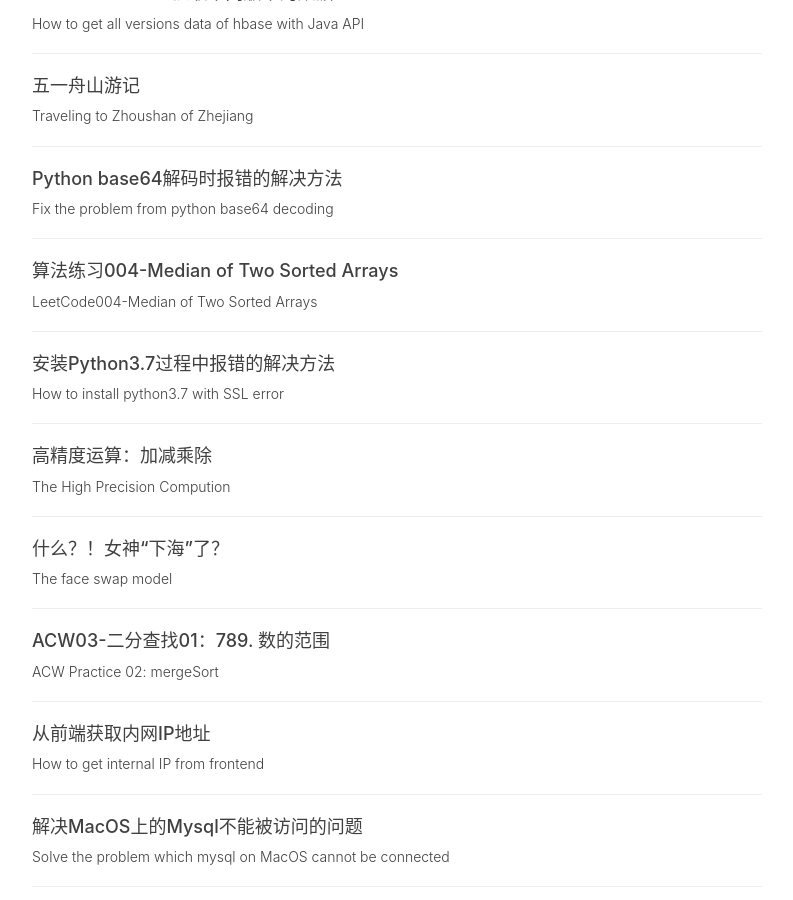
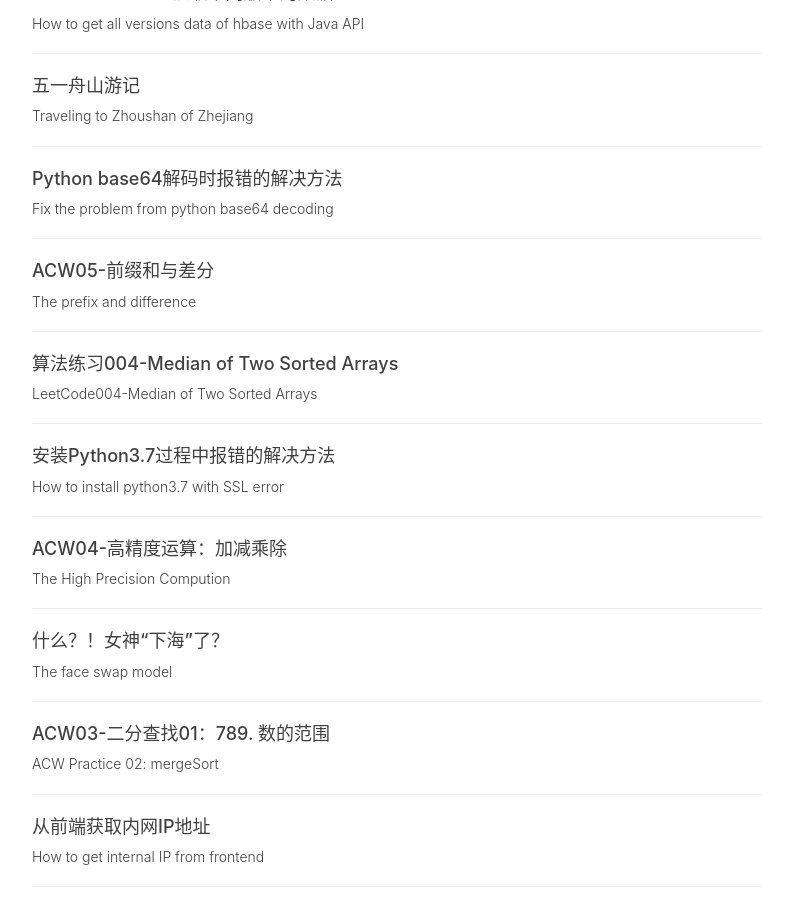
Before and after one commit to rae912/myblog, a Jekyll site: the page built from archive.html, in a window 1280 px wide and 900 px high, scrolled down 4990 px. Shown: the whole window, without its empty margins (253-1046 px from the left). Built offline with Jekyll 4.4.1, drawn with Linux system fonts in a browser that asks for light colours; nearby versions of some CDN libraries; comment, search, counter and statistics services are not loaded; some of the changed lines change nothing that is shown.

Commit message:
new post

````diff
--- a/_posts/2019-04-20-acw-high-precision-compution.md
+++ b/_posts/2019-04-20-acw-high-precision-compution.md
@@ -1,6 +1,6 @@
 ---
 layout: post
-title: "高精度运算：加减乘除"
+title: "ACW04-高精度运算：加减乘除"
 subtitle: "The High Precision Compution"
 author: "qingshan"
 header-img: "img/post-bg-css.jpg"
--- /dev/null
+++ b/_posts/2019-05-01-the-prefix-and-difference.md
@@ -0,0 +1,306 @@
+---
+layout: post
+title: "ACW05-前缀和与差分"
+subtitle: "The prefix and difference"
+author: "qingshan"
+header-img: "img/post-bg-os-metro.jpg"
+header-mask: 0.4
+tags:
+  - 算法
+  - ACW
+---
+
+# ACW 前缀和差分01： 795. 前缀和
+
+输入一个长度为 n 的整数序列。
+
+接下来再输入 m 个询问，每个询问输入一对 l,r。
+
+对于每个询问，输出原序列中从第 l 个数到第 r 个数的和。
+
+输入格式
+第一行包含两个整数 n 和 m。
+
+第二行包含 n 个整数，表示整数数列。
+
+接下来 m 行，每行包含两个整数 l 和 r，表示一个询问的区间范围。
+
+输出格式
+共 m 行，每行输出一个询问的结果。
+
+数据范围
+1≤l≤r≤n,
+1≤n,m≤100000,
+−1000≤数列中元素的值≤1000
+```
+输入样例：
+5 3
+2 1 3 6 4
+1 2
+1 3
+2 4
+输出样例：
+3
+6
+10
+```
+## 思路：
+初始化一个前缀和数列，索引从 1 开始。数列中第一个位置是 s[i+1] = s[i] + a[i]，后面每个位置，都是前一个位置（实际就是前缀和）和当前原始数列 a 的和。后面题意要求输出一个区间的和，就直接从前缀和数列中查询 s[r] - s[l-1]的值就可以了。
+
+## 答：
+```python
+def compute(a):
+    s = [0] * 100010
+    for i in range(len(a)):
+        s[i+1] = s[i] + a[i]
+
+    return s
+
+def main():
+    m, n = [5, 3]
+    a = [2,1,3,6,4]
+
+    s = compute(a)
+
+    print(s[2] - s[1-1])
+    print(s[3] - s[1-1])
+    print(s[4] - s[2-1])
+
+main()
+```
+
+------------------
+
+# ACW 前缀和差分02： 796. 子矩阵的和
+
+输入一个 n 行 m 列的整数矩阵，再输入 q 个询问，每个询问包含四个整数 x1,y1,x2,y2，表示一个子矩阵的左上角坐标和右下角坐标。
+
+对于每个询问输出子矩阵中所有数的和。
+
+输入格式
+第一行包含三个整数 n，m，q。
+
+接下来 n 行，每行包含 m 个整数，表示整数矩阵。
+
+接下来 q 行，每行包含四个整数 x1,y1,x2,y2，表示一组询问。
+
+输出格式
+共 q 行，每行输出一个询问的结果。
+
+数据范围
+1≤n,m≤1000,
+1≤q≤200000,
+1≤x1≤x2≤n,
+1≤y1≤y2≤m,
+−1000≤矩阵内元素的值≤1000
+```
+输入样例：
+3 4 3
+1 7 2 4
+3 6 2 8
+2 1 2 3
+1 1 2 2
+2 1 3 4
+1 3 3 4
+输出样例：
+17
+27
+21
+
+```
+
+## 思路
+基本思路和前缀和一样，只是变成了二维数组，情况要复杂一些。
+
+初始化前缀和为`s[i+1][j+1] = s[i][j+1] + s[i+1][j] - s[i][j] + a[i][j]`；
+
+后面求值查询条件为`s[x2][y2] - s[x2][y1-1] - s[x1-1][y2] + s[x1-1][y1-1]`。
+
+## 答
+```python
+def compute(n, m):
+    a = [[0]*10010 for _ in range(1010)]
+    s = [[0]*10010 for _ in range(1010)]
+
+    for i in range(n):
+        rows = list(map(int, input().split()))
+        for j in range(m):
+            a[i][j] = rows[j]
+
+    for i in range(n):
+        for j in range(m):
+            s[i+1][j+1] = s[i][j+1] + s[i+1][j] - s[i][j] + a[i][j]
+
+    return searchIndex
+
+
+def main():
+    n,m,q = list(map(int, input().split()))
+    s = compute(n,m)
+
+    while q!=0:
+        x1,y1,x2,y2 = list(map(int, input().split()))
+        print(s[x2][y2] - s[x2][y1-1] - s[x1-1][y2] + s[x1-1][y1-1])
+
+main()
+```
+
+---------------
+
+# ACW 前缀和差分03： 797. 差分
+
+输入一个长度为 n 的整数序列。
+
+接下来输入 m 个操作，每个操作包含三个整数 l,r,c，表示将序列中 [l,r] 之间的每个数加上 c。
+
+请你输出进行完所有操作后的序列。
+
+输入格式
+第一行包含两个整数 n 和 m。
+
+第二行包含 n 个整数，表示整数序列。
+
+接下来 m 行，每行包含三个整数 l，r，c，表示一个操作。
+
+输出格式
+共一行，包含 n 个整数，表示最终序列。
+
+数据范围
+1≤n,m≤100000,
+1≤l≤r≤n,
+−1000≤c≤1000,
+−1000≤整数序列中元素的值≤1000
+```
+输入样例：
+6 3
+1 2 2 1 2 1
+1 3 1
+3 5 1
+1 6 1
+输出样例：
+3 4 5 3 4 2
+```
+
+## 思路
+初始化一个差分数组 s, 用于存放差分数组。初始化为 s[l] +=c , s[r+1] -=c。这里初始化时候是 l=r的。所以初始化以后，除了 s[0] = a[i] 以外，其他的位置在下次计算时候会被抵消，还是为 a[i] - a[i+1] (差分)。后面每一次 insert 操作，也只变化对应 l,r+1 两个位置上的值。最后，s[i] += s[i-1]即可还原出题意要求的原始数组。
+
+## 答
+```python
+def insert(nums, l ,r, c):
+    # b 查分数组， l起始位置，r结束位置，c加数
+    nums[l] += c
+    nums[r+1] -= c
+
+
+def main():
+    n, m = map(int, input().split())
+    a = [0] * (n+10) # 原值数组
+    b = [0] * (n+10) # 差分数组
+
+    nums = list(map(int, input().split()))
+    index=0
+    for v in nums:
+        a[index+1] = v
+        index+=1
+    for i in range(1, n+1):
+        insert(b, i, i, a[i]) # 构建差分数组
+
+    while m>0:
+        m-=1
+        l,r,c = map(int, input().split())
+
+        insert(b, l, r, c)  # 变更差分数组
+
+    for i in range(1, n+1):
+        b[i] += b[i-1] # 还原原始数组
+        print(b[i], end = " ")
+
+main()
+
+```
+------------------
+
+# ACW 前缀和差分04： 798. 差分矩阵
+
+输入一个 n 行 m 列的整数矩阵，再输入 q 个操作，每个操作包含五个整数 x1,y1,x2,y2,c，其中 (x1,y1) 和 (x2,y2) 表示一个子矩阵的左上角坐标和右下角坐标。
+
+每个操作都要将选中的子矩阵中的每个元素的值加上 c。
+
+请你将进行完所有操作后的矩阵输出。
+
+输入格式
+第一行包含整数 n,m,q。
+
+接下来 n 行，每行包含 m 个整数，表示整数矩阵。
+
+接下来 q 行，每行包含 5 个整数 x1,y1,x2,y2,c，表示一个操作。
+
+输出格式
+共 n 行，每行 m 个整数，表示所有操作进行完毕后的最终矩阵。
+
+数据范围
+1≤n,m≤1000,
+1≤q≤100000,
+1≤x1≤x2≤n,
+1≤y1≤y2≤m,
+−1000≤c≤1000,
+−1000≤矩阵内元素的值≤1000
+```
+输入样例：
+3 4 3
+1 2 2 1
+3 2 2 1
+1 1 1 1
+1 1 2 2 1
+1 3 2 3 2
+3 1 3 4 1
+输出样例：
+2 3 4 1
+4 3 4 1
+2 2 2 2
+```
+
+## 思路
+思路参考差分数组。在二维数组情况下更为复杂一点。insert函数为
+```python
+b[x1][y1] +=c
+b[x1][y2+1] -= c
+b[x2+1][y1] -= c
+b[x2+1][y2+1] += c
+```
+初始状态：`insert(b, i+1, j+1, i+1, j+1, a[i+1][j+1])`
+最后还原：`b[i+1][j+1] = b[i][j+1] + b[i+1][j] + b[i+1][j+1] - b[i][j]`
+
+## 答
+```python
+a = [[0] * 1010 for _ in range(1010)]
+b = [[0] * 1010 for _ in range(1010)]
+
+def insert(b, x1, y1, x2, y2, c):
+    b[x1][y1] += c
+    b[x1][y2+1] -= c
+    b[x2+1][y1] -= c
+    b[x2+1][y2+1] += c
+
+def main():
+    n,m,q = list(map(int, input().split()))
+    for i in range(n):
+        nums = list(map(int, input().split()))
+        for j in range(m):
+            a[i+1][j+1] = nums[j]
+            insert(b, i+1, j+1, i+1, j+1, a[i+1][j+1])
+
+    while q!=0:
+        q-=1
+        x1, y1, y1, y2, c = list(map(int, input().split()))
+        insert(b, x1, y1, x2, y2, c)
+
+    for i in range(n):
+        for j in range(m):
+            b[i+1][j+1] = b[i][j+1] + b[i+1][j] - b[i][j] + b[i+1][j+1]
+            print(b[i+1][j+1], end = " ")
+        print()
+
+main()
+
+```
````
